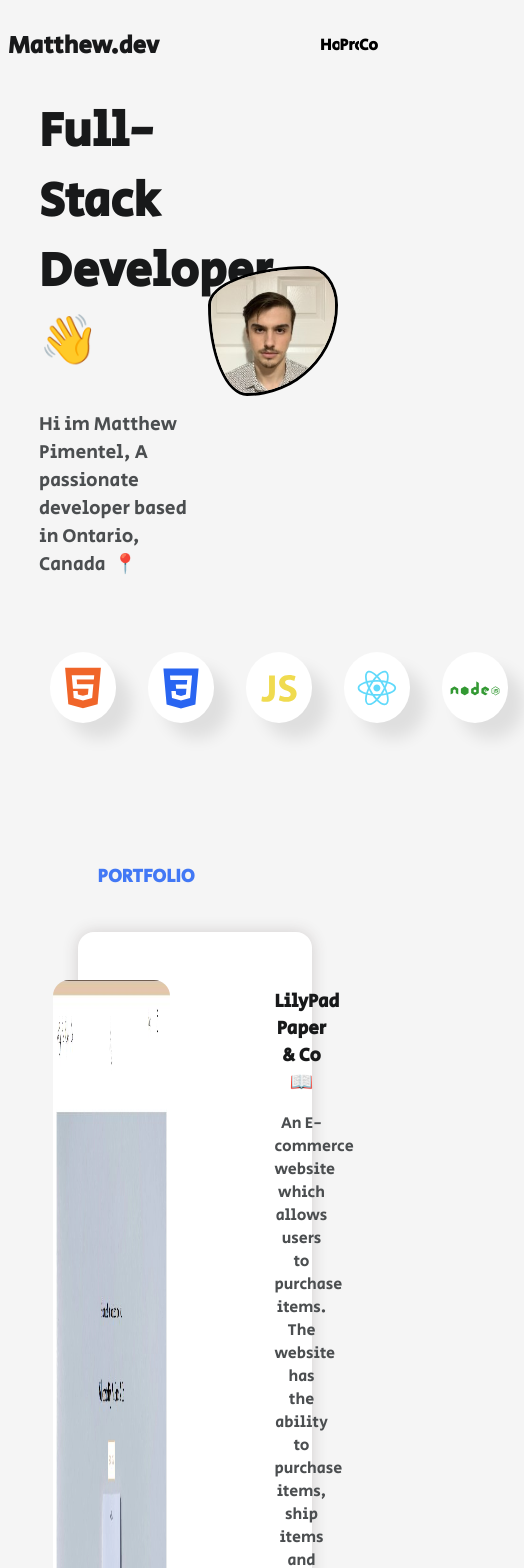
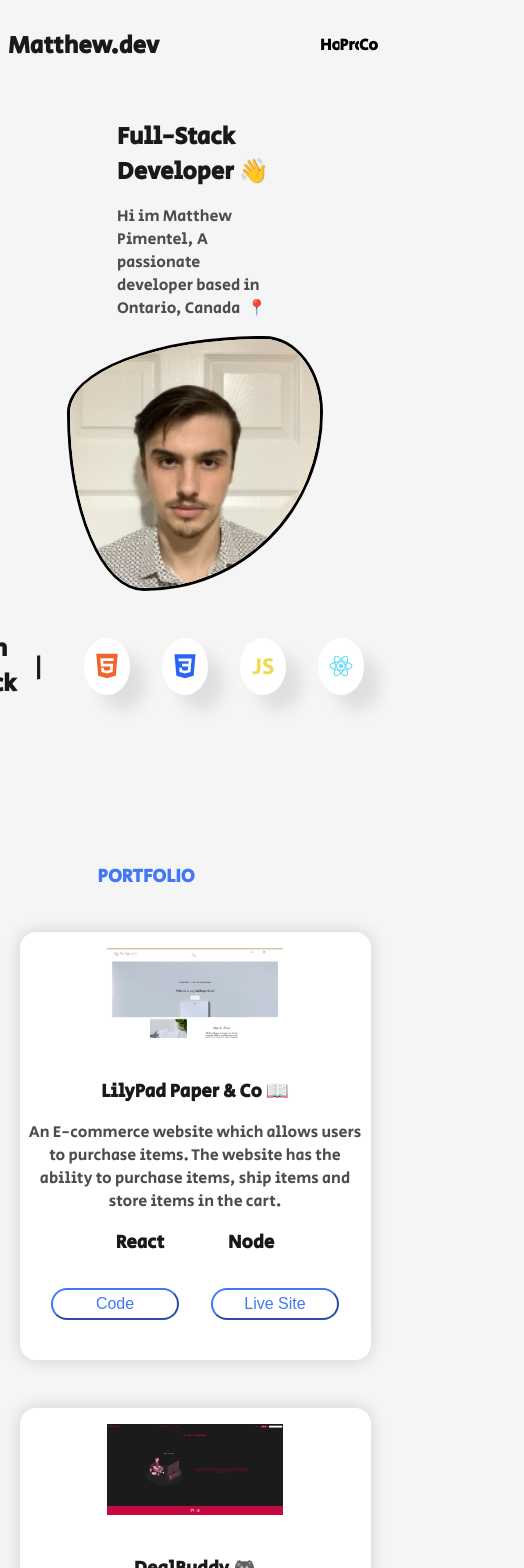
Before and after one commit to Matthewpimentel/Portfolio-Update, a React (Create React App) app: page / in a window 390 px wide. Shown: the top 1568 px of the page, 524 px wide, since content can reach past the window. Built offline with nearby package versions, Linux system fonts and the light colour scheme.

Commit message:
added media queries

```diff
--- a/src/App.css
+++ b/src/App.css
@@ -1,8 +1,9 @@
 @import url('https://fonts.googleapis.com/css2?family=Secular+One&display=swap');
 
-body {
+html, body {
     font-family: 'Secular One', sans-serif;
     background-color: #f5f5f5;
     color: rgb(24, 25, 26);
     overflow-x: hidden;
+    max-width: 100%;
 }
--- a/src/Components/Contact.css
+++ b/src/Components/Contact.css
@@ -65,3 +65,13 @@
     background-size: 300% 100%;
     color: white;
 }
+
+@media all and (max-width: 490px) {
+    .contact form input {
+        width: 80%;
+    }
+
+    .contact textarea {
+        width: 80%;
+    }
+}
--- a/src/Components/HomeAbout.css
+++ b/src/Components/HomeAbout.css
@@ -36,7 +36,7 @@
 .home-about-image img {
     width: 80%;
     border: 0.2em black solid;
-    border-radius: 77% 23% 70% 30% / 30% 30% 70% 70% ;
+    border-radius: 77% 23% 70% 30% / 30% 30% 70% 70%;
 }
 
 .home-about-tech {
@@ -46,9 +46,9 @@
 }
 
 
-.home-about-tech > * {
-   margin: 1rem;
-   size: 20;
+.home-about-tech>* {
+    margin: 1rem;
+    size: 20;
 }
 
 .home-about-tech-spacer {
@@ -59,7 +59,7 @@
     margin-left: 1rem;
 }
 
-.home-about-tech-spacer > * {
+.home-about-tech-spacer>* {
     margin: 0.5rem;
 }
 
@@ -94,3 +94,36 @@
     padding: 0.5em;
     box-shadow: 1em 1em 1em rgba(0, 0, 0, 0.09);
 }
+
+@media all and (max-width: 490px) {
+    .home-about-content-container {
+        flex-direction: column;
+    }
+
+    .home-about-blurb h1 {
+        font-size: 1.5rem;
+    }
+
+    .home-about-blurb p {
+        font-size: 1rem;
+    }
+
+    .home-about-image {
+        width: 80%;
+    }
+
+    .home-about-tech {
+        justify-content: center;
+        width: 100%;
+        margin: 1rem;
+    }
+
+    .home-about-tech-spacer {
+        margin: 1rem;
+    }
+
+    .icon-holder {
+        height: 35%;
+    }
+
+}
--- a/src/Components/HomeAbout.js
+++ b/src/Components/HomeAbout.js
@@ -3,7 +3,7 @@ import { SiJavascript } from "react-icons/si";
 import { DiCss3, DiReact, DiNodejs, DiJavascript1 } from "react-icons/di";
 import Image from "../Images/Matt.jpg";
 import "./HomeAbout.css";
-import { forwardRef, useRef, useImperativeHandle } from "react";
+import { forwardRef, useRef, useImperativeHandle, useEffect } from "react";
 const HomeAbout = forwardRef((props, ref) => {
   const homeRef = useRef();
 
@@ -12,6 +12,7 @@ const HomeAbout = forwardRef((props, ref) => {
       homeRef.current.scrollIntoView({ behavior: "smooth" });
     },
   }));
+
 
   return (
     <div className="home-about" ref={homeRef}>
@@ -34,19 +35,19 @@ const HomeAbout = forwardRef((props, ref) => {
           <h2>|</h2>
         </div>
         <div className="icon-holder">
-          <AiFillHtml5 size={50} className="icon-html" />
+          <AiFillHtml5 size={30} className="icon-html" />
         </div>
         <div className="icon-holder">
-          <DiCss3 size={50} className="icon-css" />
+          <DiCss3 size={30} className="icon-css" />
         </div>
         <div className="icon-holder">
-          <DiJavascript1 size={50} className="icon-js" />
+          <DiJavascript1 size={30} className="icon-js" />
         </div>
         <div className="icon-holder">
-          <DiReact size={50} className="icon-react" />
+          <DiReact size={30} className="icon-react" />
         </div>
         <div className="icon-holder">
-          <DiNodejs size={50} className="icon-node" />
+          <DiNodejs size={30} className="icon-node" />
         </div>
       </div>
     </div>
--- a/src/Components/Projects.css
+++ b/src/Components/Projects.css
@@ -131,3 +131,29 @@
         transition: none;
     }
 }
+
+@media all and (max-width: 490px) {
+    .project-info-left {
+        flex-direction: column;
+        width: 90%;
+        align-items: center;
+    }
+
+    .project-info-right {
+        flex-direction: column-reverse;
+        width: 90%;
+        align-items: center;
+    }
+
+    .project-info-left > * {
+        padding: 1em;
+        margin: 0;
+        width: 100%;
+    }
+
+    .project-info-right > * {
+        padding: 1em;
+        margin: 0;
+        width: 100%;
+    }
+}
```
